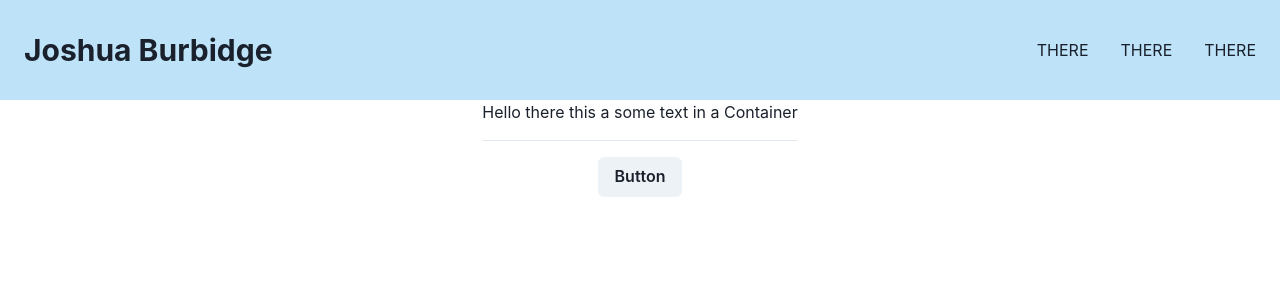
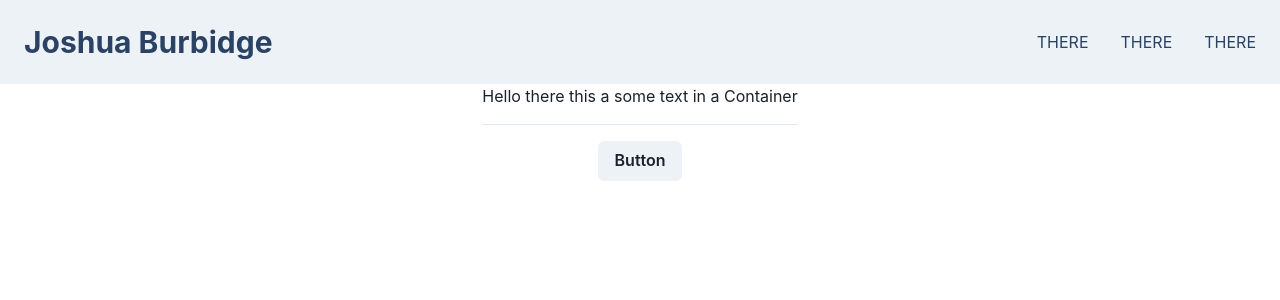
Before and after one commit to joshua-burbidge/joshua-burbidge.github.io, a React (Vite) app: page / in a window 1280 px wide. Shown: the top 300 px of the page. Built offline with nearby package versions, Linux system fonts and the light colour scheme.

Commit message:
clean up

```diff
--- a/src/Header.tsx
+++ b/src/Header.tsx
@@ -1,18 +1,19 @@
-import { Flex, Heading, HStack, Link } from "@chakra-ui/react";
+import { Flex, Heading, HStack, Link, theme } from "@chakra-ui/react";
 
 function Header() {
+  console.log(theme);
+
   return (
     <Flex
-      bgColor={'blue.100'}
+      bgColor={'var(--chakra-colors-chakra-subtle-bg)'}
       justify={'space-between'}
       align={'center'}
       padding={6}
       position={'sticky'}
       top={0}
       left={0}
-      width={'100%'}
-      height={'100px'}
       zIndex={1}
+      textColor={'blue.800'}
     >
       <Link><Heading size={'lg'}>{'Joshua Burbidge'}</Heading></Link>
       <HStack spacing={8}>
```
